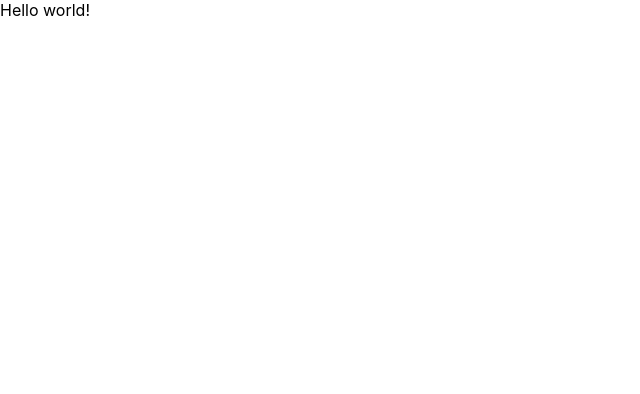
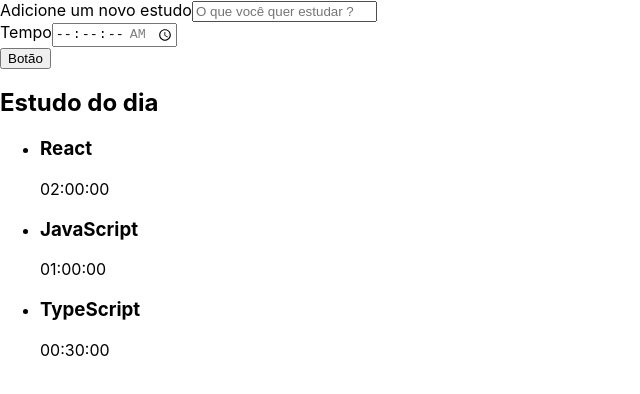
Before and after one commit to AdautoDCJunior/alura-studies, a React (Create React App) app: page / in a window 1280 px wide. Shown: the top 394 px of the page, without its empty margins (0-640 px from the left). Built offline with nearby package versions, Linux system fonts and the light colour scheme.

Commit message:
Finalizando a aula 02

```diff
--- a/public/index.html
+++ b/public/index.html
@@ -10,34 +10,11 @@
       content="Web site created using create-react-app"
     />
     <link rel="apple-touch-icon" href="%PUBLIC_URL%/logo192.png" />
-    <!--
-      manifest.json provides metadata used when your web app is installed on a
-      user's mobile device or desktop. See https://developers.google.com/web/fundamentals/web-app-manifest/
-    -->
     <link rel="manifest" href="%PUBLIC_URL%/manifest.json" />
-    <!--
-      Notice the use of %PUBLIC_URL% in the tags above.
-      It will be replaced with the URL of the `public` folder during the build.
-      Only files inside the `public` folder can be referenced from the HTML.
-
-      Unlike "/favicon.ico" or "favicon.ico", "%PUBLIC_URL%/favicon.ico" will
-      work correctly both with client-side routing and a non-root public URL.
-      Learn how to configure a non-root public URL by running `npm run build`.
-    -->
-    <title>React App</title>
+    <title>Alura Studies</title>
   </head>
   <body>
     <noscript>You need to enable JavaScript to run this app.</noscript>
     <div id="root"></div>
-    <!--
-      This HTML file is a template.
-      If you open it directly in the browser, you will see an empty page.
-
-      You can add webfonts, meta tags, or analytics to this file.
-      The build step will place the bundled scripts into the <body> tag.
-
-      To begin the development, run `npm start` or `yarn start`.
-      To create a production bundle, use `npm run build` or `yarn build`.
-    -->
   </body>
 </html>
--- a/src/App.tsx
+++ b/src/App.tsx
@@ -1,7 +1,14 @@
 import React from "react";
+import Form from "./components/Form";
+import List from "./components/List";
 
 function App() {
-  return <div>Hello world!</div>;
+  return (
+    <div>
+      <Form />
+      <List />
+    </div>
+  );
 }
 
 export default App;
--- /dev/null
+++ b/src/components/Button/index.tsx
@@ -0,0 +1,9 @@
+import React from "react";
+
+class Button extends React.Component {
+  render() {
+    return <button>Botão</button>;
+  }
+}
+
+export default Button;
--- /dev/null
+++ b/src/components/Form/index.tsx
@@ -0,0 +1,36 @@
+import React from "react";
+import Button from "../Button";
+
+class Form extends React.Component {
+  render() {
+    return (
+      <form>
+        <div>
+          <label htmlFor="tarefa">Adicione um novo estudo</label>
+          <input
+            id="tarefa"
+            type="text"
+            name="tarefa"
+            placeholder="O que você quer estudar ?"
+            required
+          />
+        </div>
+        <div>
+          <label htmlFor="tempo">Tempo</label>
+          <input
+            id="tempo"
+            type="time"
+            name="tempo"
+            step="1"
+            min="00:00:00"
+            max="01:30:00"
+            required
+          />
+        </div>
+        <Button />
+      </form>
+    );
+  }
+}
+
+export default Form;
--- /dev/null
+++ b/src/components/List/index.tsx
@@ -0,0 +1,36 @@
+import React from "react";
+
+function List() {
+  const tasks = [
+    {
+      id: 0,
+      name: "React",
+      time: "02:00:00",
+    },
+    {
+      id: 1,
+      name: "JavaScript",
+      time: "01:00:00",
+    },
+    {
+      id: 2,
+      name: "TypeScript",
+      time: "00:30:00",
+    },
+  ];
+  return (
+    <aside>
+      <h2>Estudo do dia</h2>
+      <ul>
+        {tasks.map((task) => (
+          <li key={task.id}>
+            <h3>{task.name}</h3>
+            <span>{task.time}</span>
+          </li>
+        ))}
+      </ul>
+    </aside>
+  );
+}
+
+export default List;
```
